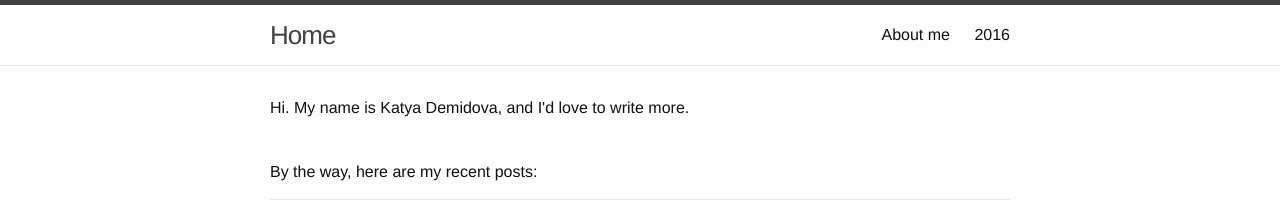
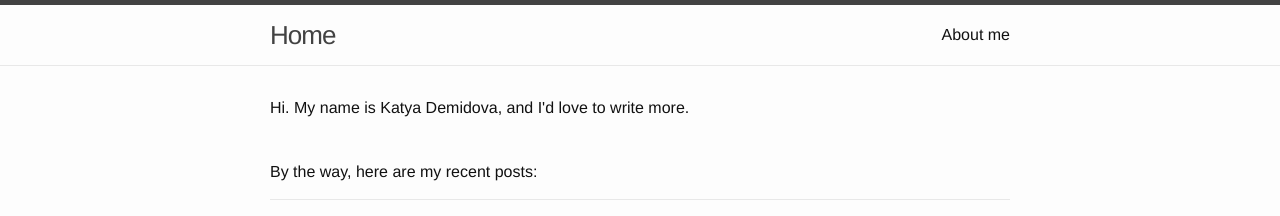
Before and after one commit to demidovakatya/demidovakatya.github.io, a Jekyll site: the page built from index.html, in a window 1280 px wide. Shown: the top 216 px of the page. Built offline with Jekyll 4.4.1, drawn with Linux system fonts in a browser that asks for light colours; nearby versions of some CDN libraries.

Commit message:
Removed 2016

```diff
--- a/_includes/footer.html
+++ b/_includes/footer.html
@@ -5,7 +5,7 @@
     <div class="footer-col-wrapper">
 
       <div class="footer-col">
-        <p><a href="{{ "/feed.xml" | prepend: site.baseurl }}"><i class="fa fa-rss fa-lg"></i></a> | <a href="https://github.com/demidovakatya"><i class="fa fa-github fa-lg"></i></a> | <!-- <a href="https://twitter.com/fuckingsun"><i class="fa fa-twitter fa-lg"></i></a> | --> <a href="mailto:{{ site.email }}"><i class="fa fa-envelope fa-lg"></i></a> | <a href="https://pages.github.com">hosted on github</a> | <a href="http://jekyllrb.com">powered by jekyll</a></p>
+        <p><a href="{{ "/feed.xml" | prepend: site.baseurl }}"><i class="fa fa-rss fa-lg"></i></a> | <a href="https://github.com/demidovakatya"><i class="fa fa-github fa-lg"></i></a> | <a href="mailto:{{ site.email }}"><i class="fa fa-envelope fa-lg"></i></a> | <a href="https://pages.github.com">hosted on github</a> | <a href="http://jekyllrb.com">powered by jekyll</a></p>
       </div>
     </div>
 
--- a/_includes/header.html
+++ b/_includes/header.html
@@ -7,7 +7,7 @@
     <nav class="site-nav">
       <div class="trigger">
           <a class="page-link" href="/about/">About me</a>
-          <a class="page-link" href="/2016/">2016</a>
+          <!-- <a class="page-link" href="/2016/">2016</a> -->
       </div>
     </nav>
 
```
